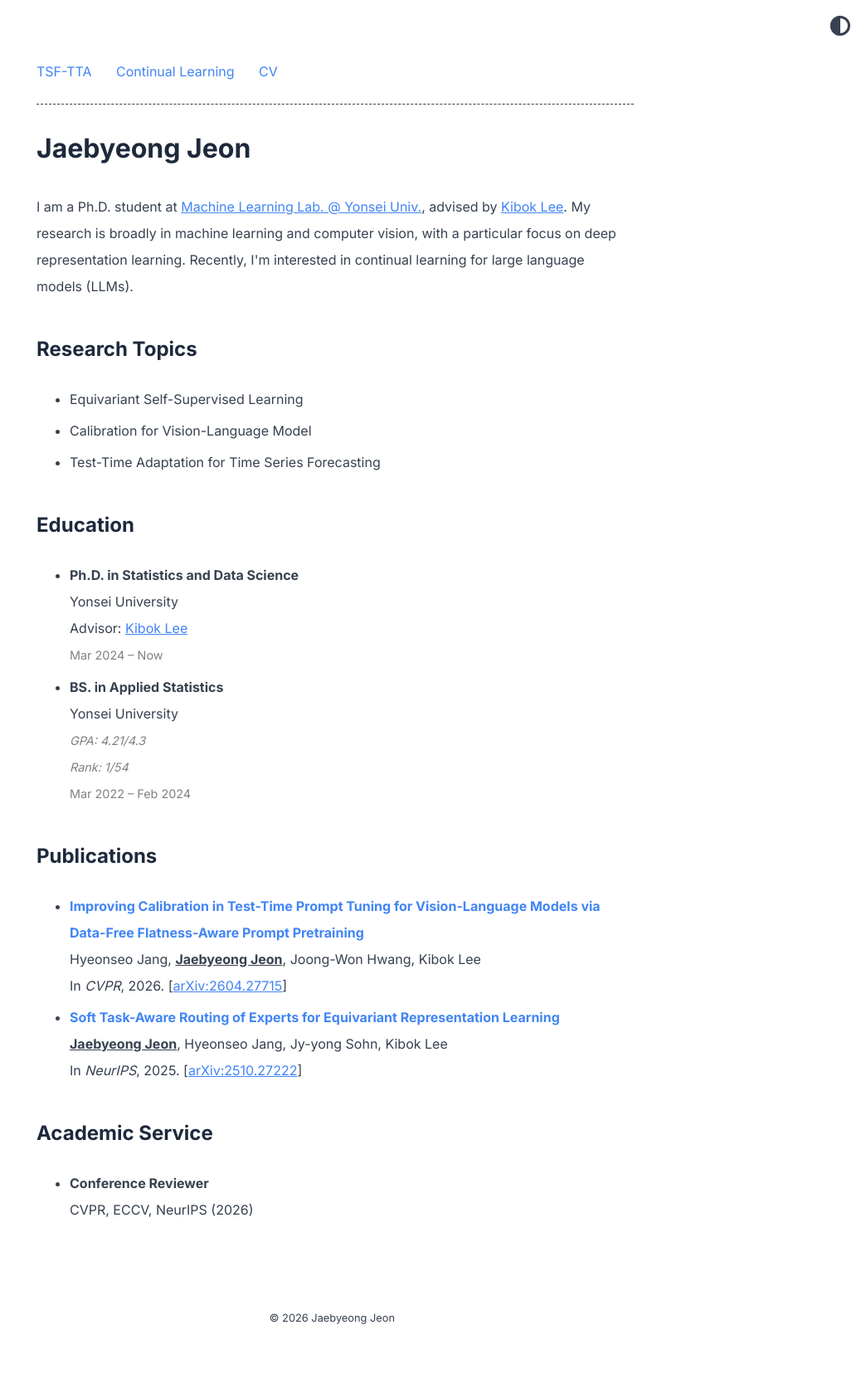
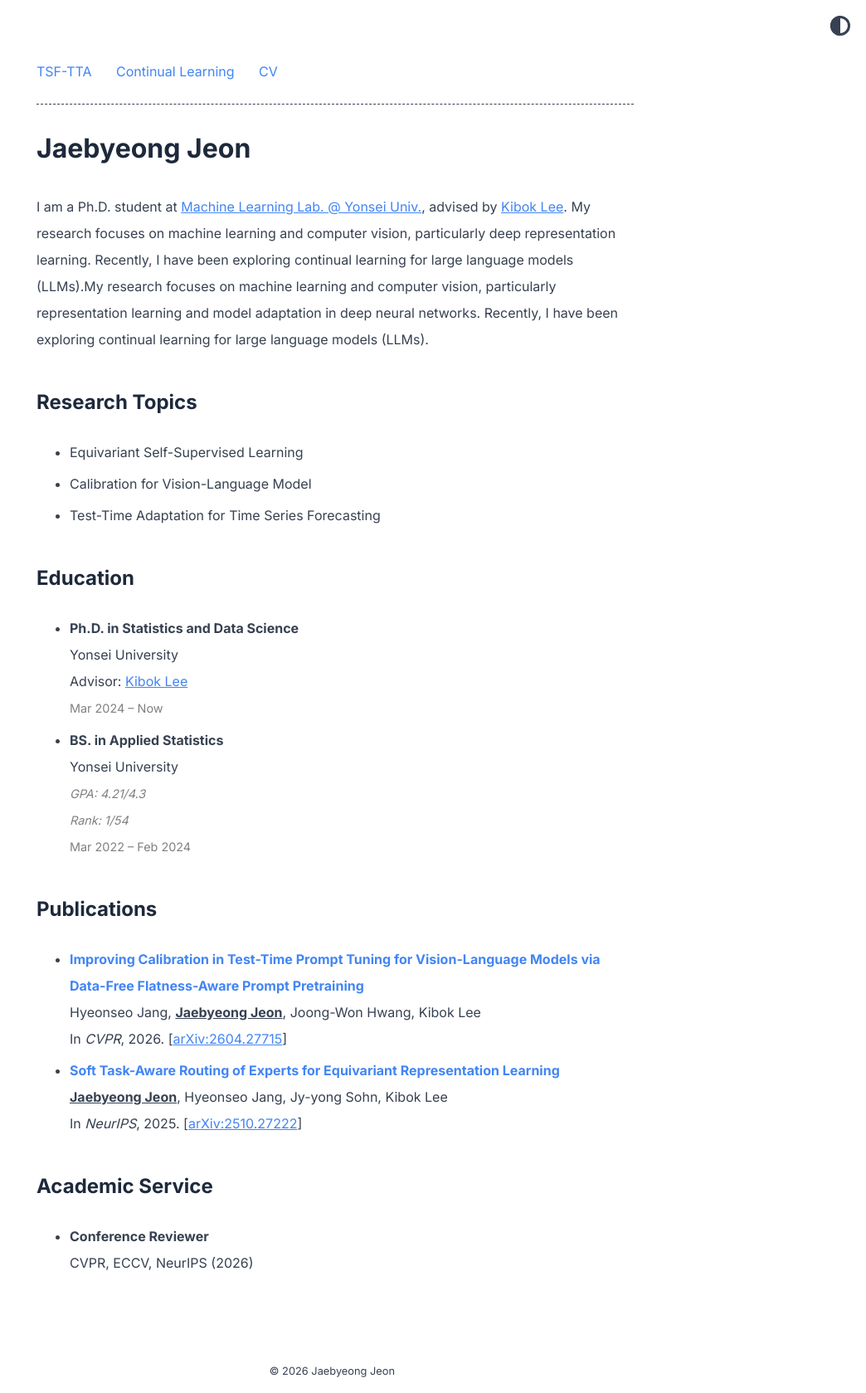
Before and after one commit to jaebyeong98/jaebyeong98.github.io, a Jekyll site: the page built from index.md, in a window 1280 px wide. Shown: the whole page at 83% size, without its empty margins (236-1280 px from the left). Built offline with Jekyll 4.4.1, drawn with Linux system fonts in a browser that asks for light colours; before the commit the page ends 1615 px from its top, so only the background shows below that.

Commit message:
update the introduction

```diff
--- a/_config.yml
+++ b/_config.yml
@@ -2,7 +2,7 @@ title: Jaebyeong Jeon
 author: Jaebyeong Jeon
 url: https://www.abhinavsaxena.com/moonwalk # root address of the site
 description: > # description of the site (multiple lines allowed)
-  I am a Ph.D. student at <a href="https://ml.yonsei.ac.kr/">Machine Learning Lab. @ Yonsei Univ.</a>, advised by <a href="https://sites.google.com/site/kibok90/">Kibok Lee</a>. My research is broadly in machine learning and computer vision, with a particular focus on deep representation learning. Recently, I'm interested in continual learning for large language models (LLMs).
+  I am a Ph.D. student at <a href="https://ml.yonsei.ac.kr/">Machine Learning Lab. @ Yonsei Univ.</a>, advised by <a href="https://sites.google.com/site/kibok90/">Kibok Lee</a>. My research focuses on machine learning and computer vision, particularly deep representation learning. Recently, I have been exploring continual learning for large language models (LLMs).My research focuses on machine learning and computer vision, particularly representation learning and model adaptation in deep neural networks. Recently, I have been exploring continual learning for large language models (LLMs).
 permalink: /:slug
 
 # favicon: "./logo.png" # relative path to site's favicon
```
